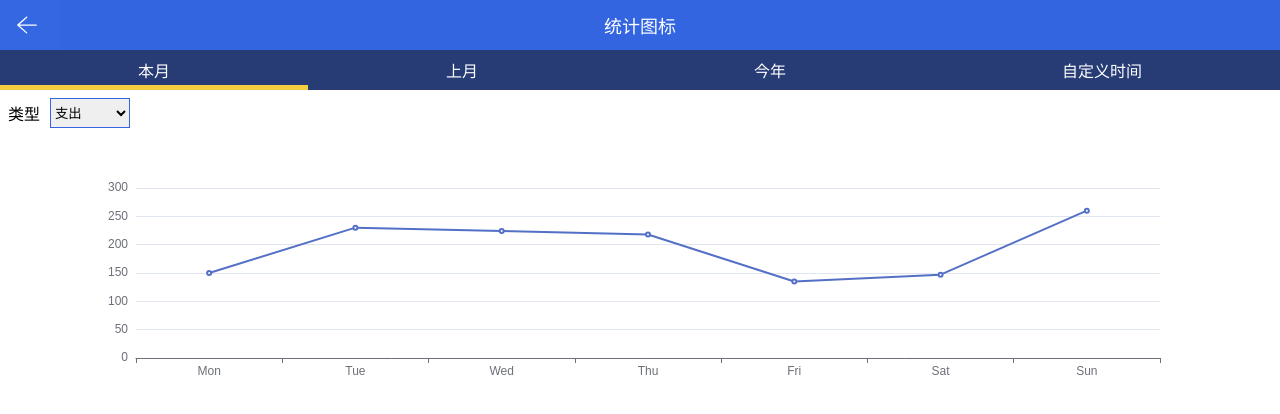
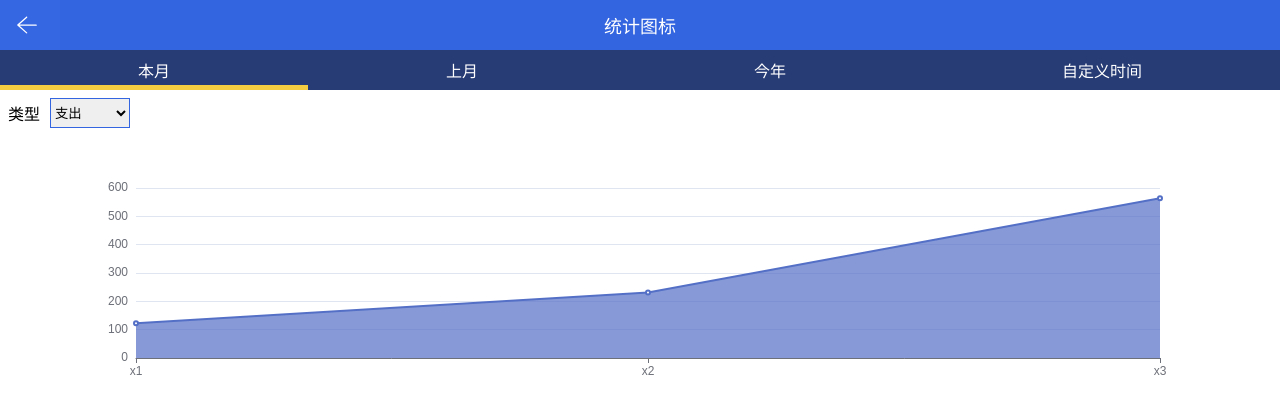
Before and after one commit to jgorijinal/github-page-demo-1, a Vue app: page /#/statistics in a window 1280 px wide. Shown: the top 414 px of the page. Built offline with nearby package versions, Linux system fonts and the light colour scheme.

Commit message:
封装 lineEchart 折线图

```diff
--- /dev/null
+++ b/src/views/statistics/components/LineEchart.vue
@@ -0,0 +1,62 @@
+<template>
+  <div>
+    <base-echart :options="options"></base-echart>
+  </div>
+</template>
+<script setup lang="ts">
+import baseEchart from './base-echart.vue'
+import { EChartsOption } from 'echarts'
+import { computed } from 'vue'
+// x轴,y轴 数据
+export interface LineEchartProps {
+  xLabels: string[]
+  values:string[]
+}
+const props = defineProps<LineEchartProps>()
+// props数据有可能随时会变, 所以使用 computed 计算属性
+const options = computed(() => {
+  return {
+  tooltip: {
+    trigger: 'axis',
+    axisPointer: {
+      type: 'cross',
+      label: {
+        backgroundColor: '#6a7985'
+      }
+    }
+  },
+  // grid: {
+  //   left: '3%',
+  //   right: '4%',
+  //   bottom: '3%',
+  //   containLabel: true
+  // },
+  xAxis: [
+    {
+      type: 'category',
+      boundaryGap: false,
+      data: props.xLabels
+    }
+  ],
+  yAxis: [
+    {
+      type: 'value'
+    }
+  ],
+  series: [
+    {
+      name: 'Email',
+      type: 'line',
+      stack: 'Total',
+      areaStyle: {},
+      emphasis: {
+        focus: 'series'
+      },
+      data:props.values
+    }
+  ]
+} as EChartsOption
+})
+</script>
+<style lang="scss" scoped>
+</style>
--- a/src/views/statistics/components/charts.vue
+++ b/src/views/statistics/components/charts.vue
@@ -10,12 +10,12 @@
     </select>
     </div>
     <!--图表-->
-    <div ref="divRef" :style="{width:'100vw', height:'300px'}"></div>
+    <line-echart :x-labels="['x1','x2','x3']" :values="['123','231','564']"></line-echart>
   </div>
 </template>
 <script setup lang="ts">
 import { ref,onMounted } from 'vue'
-import * as echarts from 'echarts'
+import lineEchart from './LineEchart.vue'
 // 开始时间, 结束时间, 支出/收入类型 v-model 绑定
 interface chartsProps {
   startDate: string
@@ -31,26 +31,6 @@ const selectChange = (e:any) => {
   emits('update:modelValue',e.target.value)
 }
 
-const divRef = ref<HTMLDivElement>()
-onMounted(() => {
-  const echartsInstance = echarts.init(divRef.value!)
-  const options = {
-  xAxis: {
-    type: 'category',
-    data: ['Mon', 'Tue', 'Wed', 'Thu', 'Fri', 'Sat', 'Sun']
-  },
-  yAxis: {
-    type: 'value'
-  },
-  series: [
-    {
-      data: [150, 230, 224, 218, 135, 147, 260],
-      type: 'line'
-    }
-  ]
-  };
-  echartsInstance.setOption(options)
-})
 </script>
 <style lang="scss" scoped>
 .eren-chart-container{
```
